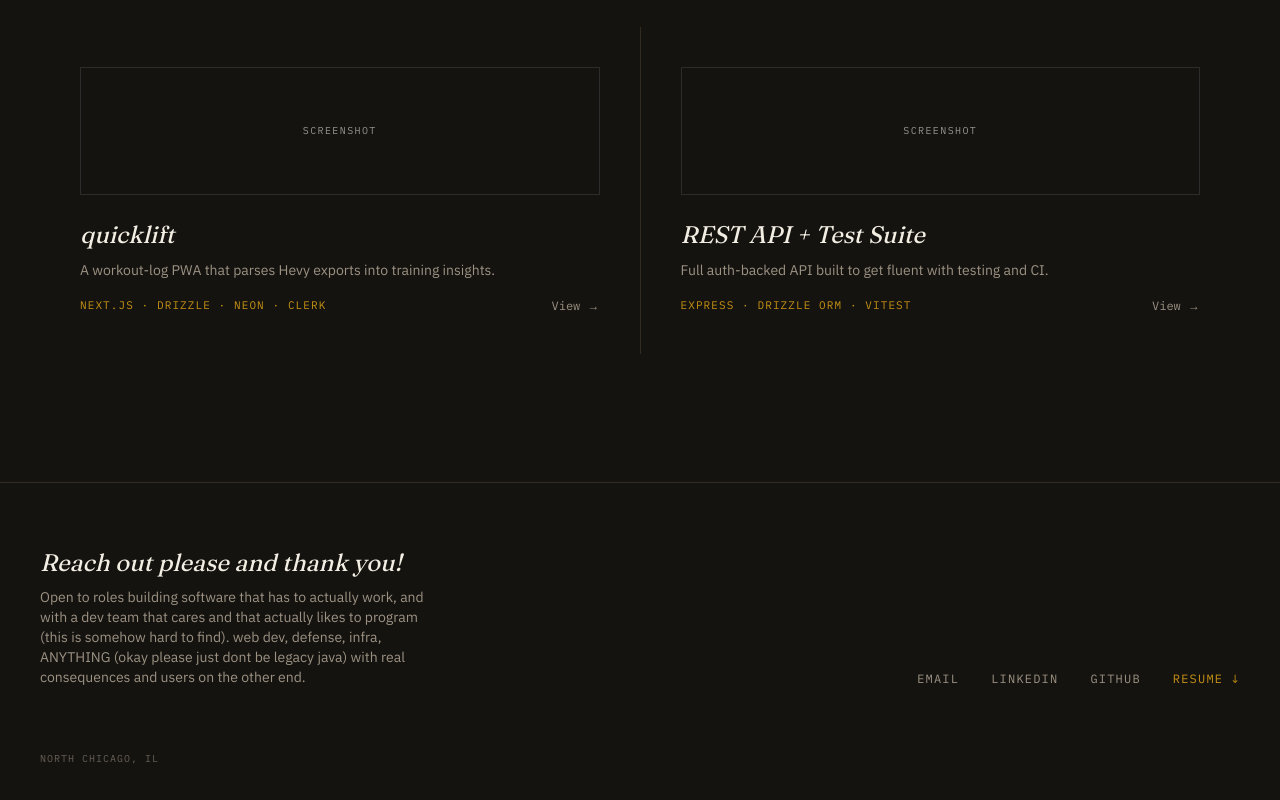
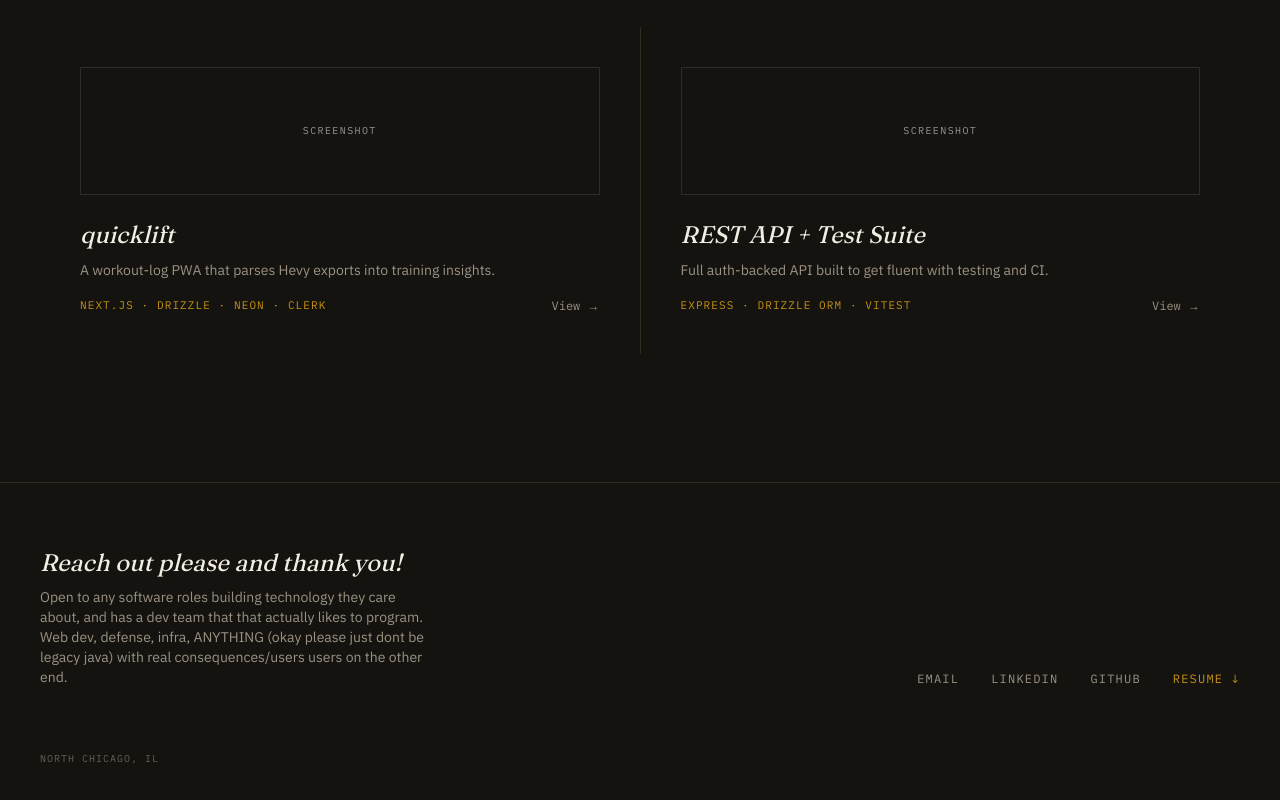
Before and after one commit to CPoooo/cpool-portfolio, a Next.js app: page / in a window 1280 px wide. Shown: the part 1987-2787 px from the top of the page. Built offline with nearby package versions, Linux system fonts and the light colour scheme.

Commit message:
update to footer

```diff
--- a/app/components/Footer.tsx
+++ b/app/components/Footer.tsx
@@ -9,10 +9,10 @@ export default function Footer() {
             Reach out please and thank you!
           </p>
           <p className="text-ink-muted text-sm max-w-sm">
-            Open to roles building software that has to actually work, and with a dev team that cares
-            and that actually likes to program (this is somehow hard to find).
-            web dev, defense, infra, ANYTHING (okay please just dont be legacy java) with real consequences
-            and users on the other end.
+            Open to any software roles building technology they care about, and has a dev team that
+            that actually likes to program.
+            Web dev, defense, infra, ANYTHING (okay please just dont be legacy java) with real consequences/users
+            users on the other end.
           </p>
         </div>
 
```
